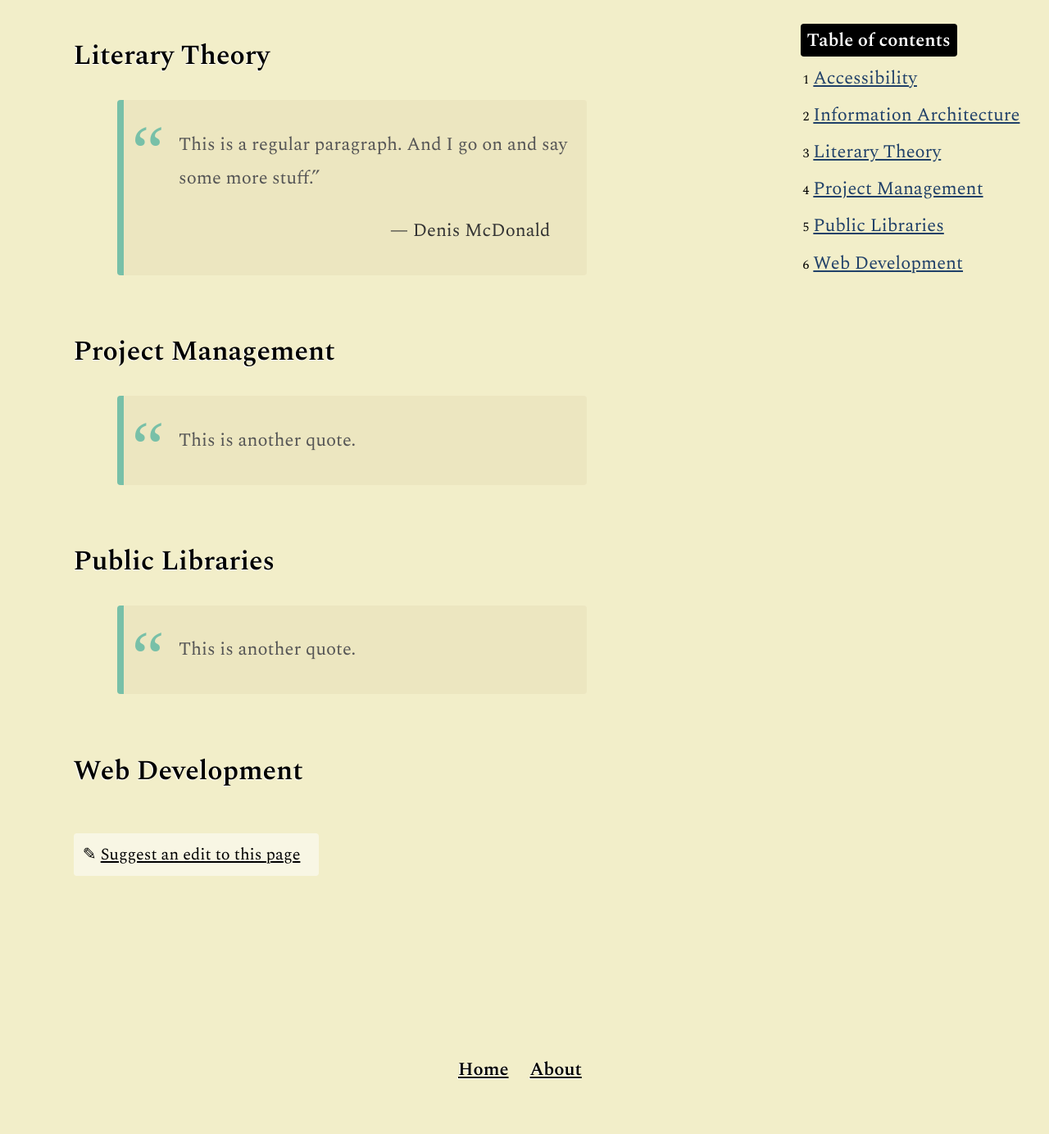
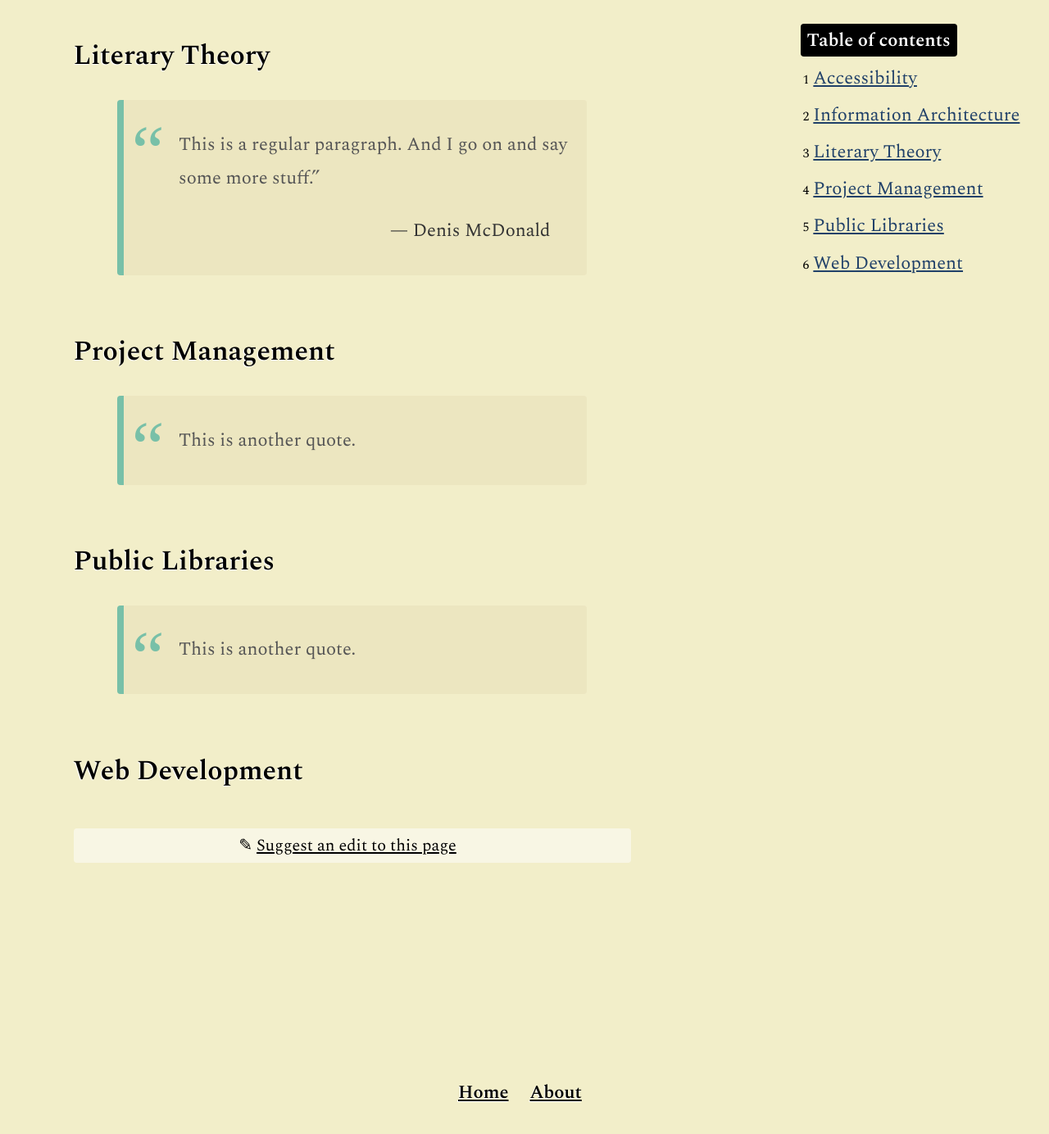
Before and after one commit to denismcdonald/blog, a Jekyll site: the page built from quotes.md, in a window 1280 px wide and 1400 px high, scrolled down 829 px. Shown: the top 1384 px of the window at 82% size. Built offline with Jekyll 4.4.1, drawn with Linux system fonts in a browser that asks for light colours.

Commit message:
Widen edit

```diff
--- a/_sass/main.scss
+++ b/_sass/main.scss
@@ -175,11 +175,18 @@ aside {
 
 .edit {
     background-color: rgba(255, 255, 255, 0.5);
+    // background-color: rgba(255, 255, 255, 0.35);
     border-radius: 4px;
     color: #000;
-    display: inline-block;
+    // display: inline-block;
+    display: block;
     font-size: 0.9rem;
-    margin-top: 1rem;
+    // line-height: 1.85rem;
+    // margin-top: 1rem;
+    margin: 2rem auto;
+    // max-width: 80%;
+    padding: 1rem;
+    text-align: center;
     text-decoration: none;
 }
 
@@ -192,7 +199,7 @@ aside {
 }
 
 a.edit {
-    padding: 0.5rem 1rem 0.5rem 0.5rem;
+    padding: 0.25rem 0.75rem 0.25rem 0.25rem;
 }
 
 footer {
```
Also changed, not shown: 1 other file.
